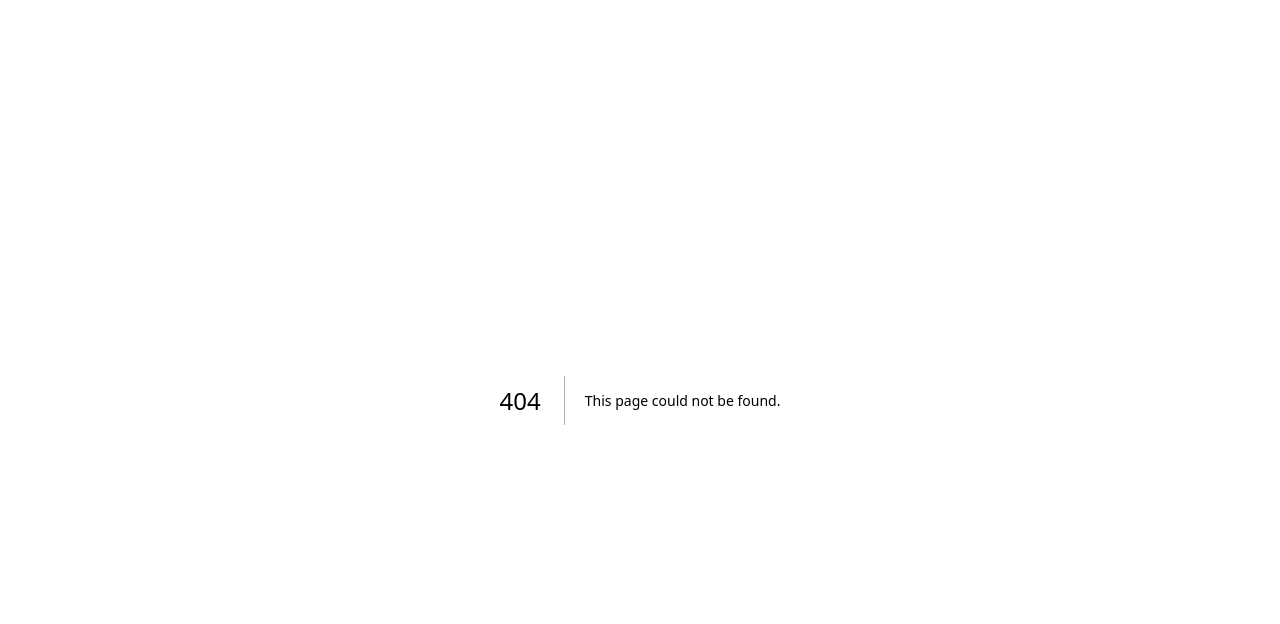
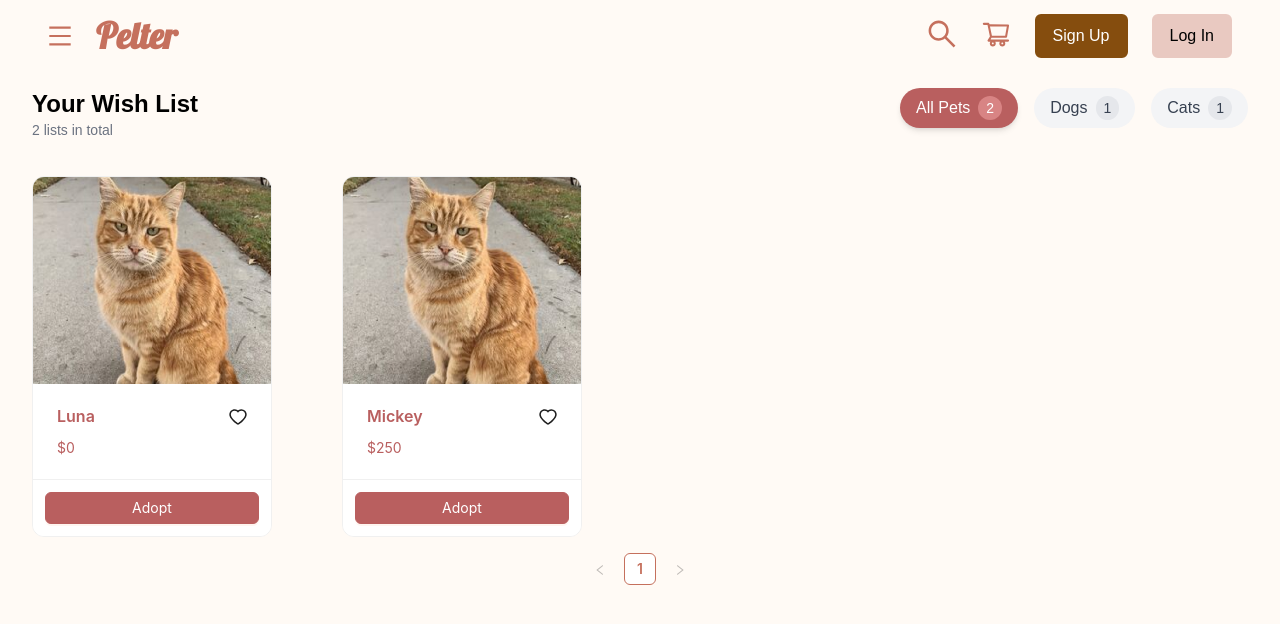
Before and after one commit to Pelter-Team/Pelter-Frontend, a Next.js app: page /petlist/favorite in a window 1280 px wide. Before the commit this address had no page. Shown: the top 624 px of the page. Built offline with nearby package versions, Linux system fonts and the light colour scheme.

Commit message:
feat(favorite): add favorite pet list page

```diff
--- /dev/null
+++ b/src/app/(user)/petlist/favorite/CPage.tsx
@@ -0,0 +1,132 @@
+"use client"
+
+import { useState, useMemo } from "react"
+import PetCard from "@/features/user/components/PetCard"
+import Tag from "@/features/user/components/tag"
+import { Pagination, Button, Row, Col } from "antd"
+import Image from "../../../public/Pelter_5.png"
+
+const favoritePets = [
+  {
+    id: "1",
+    image: Image,
+    name: "Luna",
+    breed: "Persian",
+    dateOfBirth: "2022-01-01",
+    price: 0,
+    color: "White",
+    description: "Friendly and playful Persian cat",
+    location: "New York",
+    ownerName: "John Smith",
+    ownerType: "Individual",
+    contact: "+1234567890",
+    review: 4.5,
+    gender: "Female",
+    vaccinationStatus: true,
+    petType: { strayDog: false, strayCat: true, catBreed: "Persian" },
+  },
+  {
+    id: "3",
+    image: Image,
+    name: "Mickey",
+    breed: "Golden Retriever",
+    dateOfBirth: "2023-03-20",
+    price: 250,
+    color: "Golden",
+    description: "Loving and well-trained Golden Retriever",
+    location: "Chicago",
+    ownerName: "Happy Paws Shelter",
+    ownerType: "Foundation",
+    contact: "+1122334455",
+    review: 4.8,
+    gender: "Male",
+    vaccinationStatus: true,
+    petType: { strayDog: false, strayCat: false, dogBreed: "Golden Retriever" },
+  },
+]
+
+const CFavoritePetList = () => {
+  const [currentPage, setCurrentPage] = useState(1)
+
+  const [filteredPets, setFilteredPets] = useState(favoritePets)
+  const [petsPerPage] = useState(8)
+  const [selectedTag, setSelectedTag] = useState("all")
+
+  const indexOfLastPet = currentPage * petsPerPage
+  const indexOfFirstPet = indexOfLastPet - petsPerPage
+  const currentPets = filteredPets.slice(indexOfFirstPet, indexOfLastPet)
+
+  const getPetCounts = () => {
+    return {
+      all: favoritePets.length,
+      dogs: favoritePets.filter(
+        (pet) => pet.petType.strayDog || pet.petType.dogBreed
+      ).length,
+      cats: favoritePets.filter(
+        (pet) => pet.petType.strayCat || pet.petType.catBreed
+      ).length,
+    }
+  }
+
+  const handleTagSelect = (tag: string) => {
+    setSelectedTag(tag)
+    let filtered = [...favoritePets]
+
+    if (tag === "dogs") {
+      filtered = favoritePets.filter(
+        (pet) => pet.petType.strayDog || pet.petType.dogBreed
+      )
+    } else if (tag === "cats") {
+      filtered = favoritePets.filter(
+        (pet) => pet.petType.strayCat || pet.petType.catBreed
+      )
+    }
+
+    setFilteredPets(filtered)
+    setCurrentPage(1)
+  }
+
+  const handlePageChange = (page: number) => setCurrentPage(page)
+
+  return (
+    <div className="container mx-auto p-4 pt-[4.5rem]">
+      <div className="flex flex-col mb-4 p-4 w-full">
+        <div className="flex justify-between items-start mb-6">
+          <div className="flex flex-col">
+            <h2 className="text-2xl font-bold">Your Wish List</h2>
+            <span className="text-gray-500 text-sm">
+              {favoritePets.length} lists in total
+            </span>
+          </div>
+          <Tag
+            selectedTag={selectedTag}
+            onTagSelect={handleTagSelect}
+            counts={getPetCounts()}
+          />
+        </div>
+
+        <Row gutter={[24, 32]}>
+          {currentPets.map((pet) => (
+            <Col key={pet.id} xs={24} sm={12} md={8} lg={6}>
+              <PetCard pet={pet} />
+            </Col>
+          ))}
+        </Row>
+
+        <div className="flex justify-center mt-4">
+          <Pagination
+            current={currentPage}
+            total={filteredPets.length}
+            pageSize={petsPerPage}
+            onChange={handlePageChange}
+            showSizeChanger={false}
+          />
+        </div>
+      </div>
+    </div>
+  )
+}
+
+export default function FavoritePetListPage() {
+  return <CFavoritePetList />
+}
--- /dev/null
+++ b/src/app/(user)/petlist/favorite/page.tsx
@@ -0,0 +1,5 @@
+import CFavoritePetList from "./CPage"
+
+export default function FavoritePetListPage() {
+  return <CFavoritePetList />
+}
--- a/src/app/component/Navbar.tsx
+++ b/src/app/component/Navbar.tsx
@@ -51,7 +51,10 @@ export default function Navbar({ white }: { white?: boolean }) {
                 Shopping Cart
               </Link>
               <hr />
-              <Link href="/" className="flex items-center hover:text-primary">
+              <Link
+                href="/petlist/favorite"
+                className="flex items-center hover:text-primary"
+              >
                 <HeartOutlined className="text-3xl hover:text-black pr-2" />
                 Wish list
               </Link>
```
